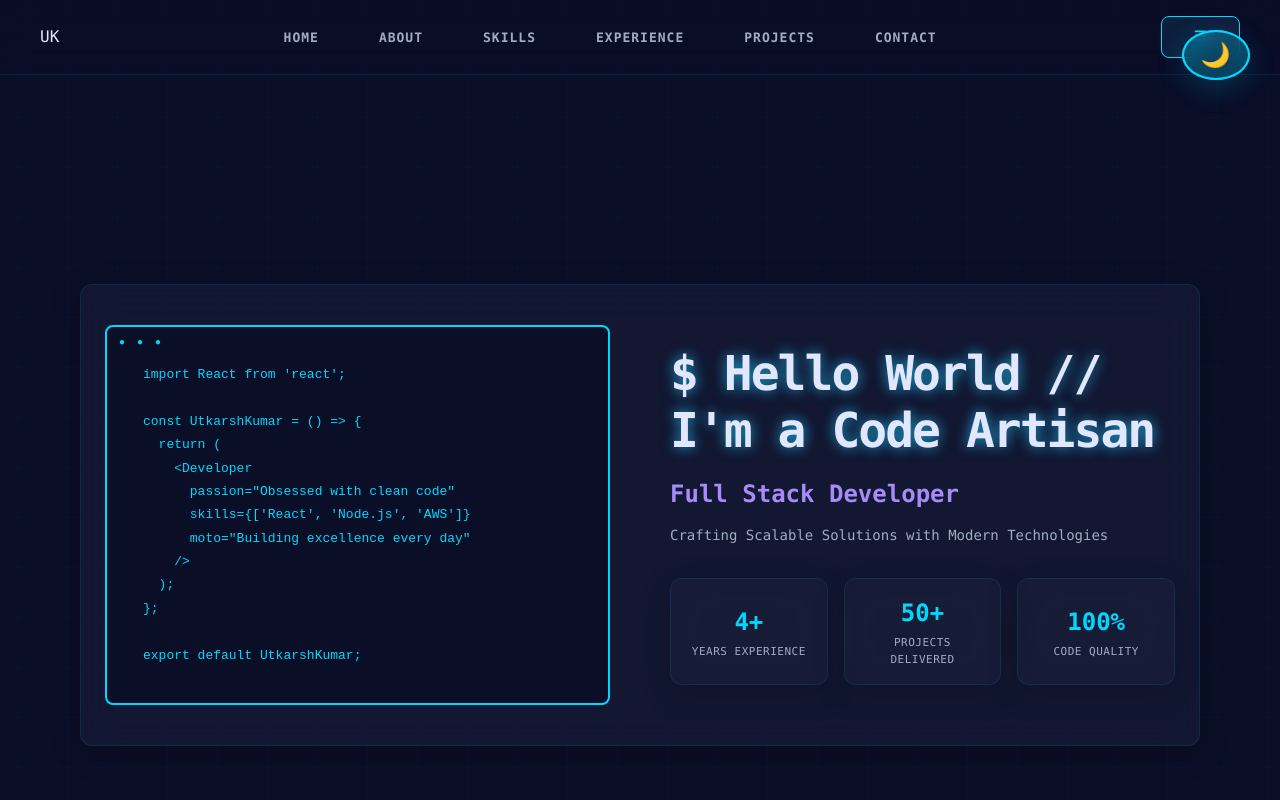
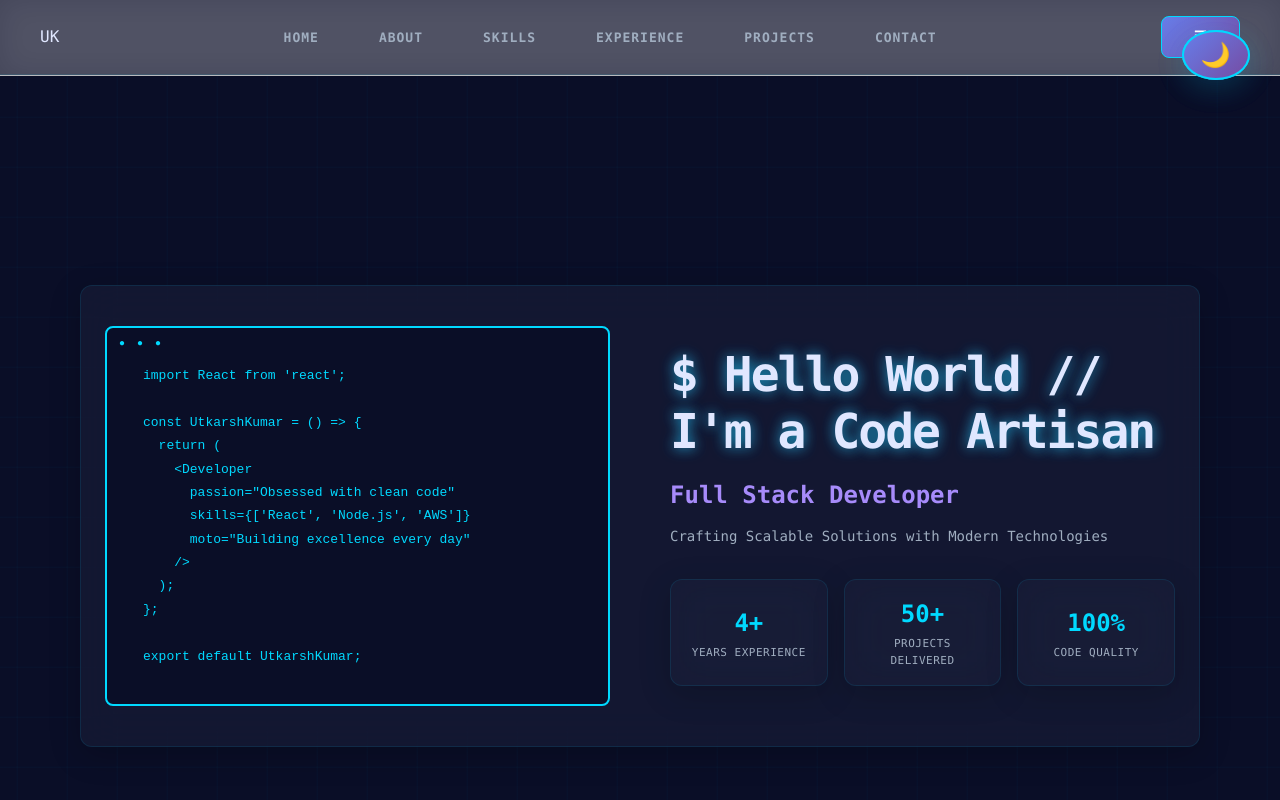
Before and after one commit to kutkarshh/UtkarshK, a React (Vite) app: page / in a window 1280 px wide. Shown: the top 800 px of the page. Built offline with nearby package versions, Linux system fonts and the light colour scheme.

Commit message:
fix: Add light mode CSS styles for theme toggle functionality

```diff
--- a/src/App.css
+++ b/src/App.css
@@ -301,6 +301,32 @@ button {
   position: relative;
   overflow: hidden;
 }
+
+/* Light Mode Styles */
+html:not(.dark) {
+    background: linear-gradient(135deg, #f5f7fa 0%, #c3cfe2 100%);
+      color: #1a202c;
+      }
+
+      html:not(.dark) .header {
+          background: rgba(255, 255, 255, 0.8);
+            backdrop-filter: blur(10px);
+              border-bottom: 1px solid rgba(0, 0, 0, 0.1);
+              }
+
+              html:not(.dark) .glass {
+                  background: rgba(255, 255, 255, 0.25);
+                    border: 1px solid rgba(0, 0, 0, 0.1);
+                    }
+
+                    html:not(.dark) button {
+                        background: linear-gradient(135deg, #667eea 0%, #764ba2 100%);
+                          color: white;
+                          }
+
+                          html:not(.dark) button:hover {
+                              background: linear-gradient(135deg, #764ba2 0%, #667eea 100%);
+                              }
 
 button::before {
   content: '';
```
